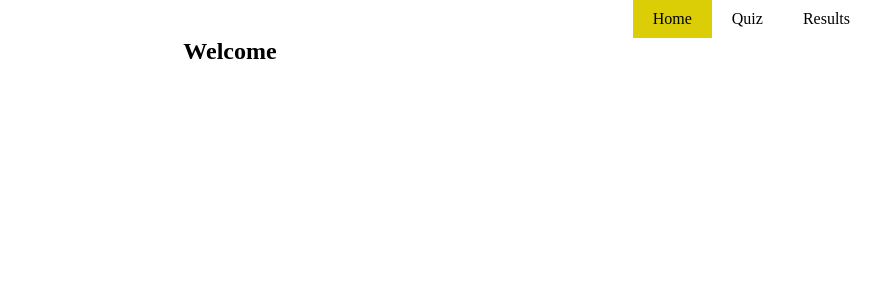
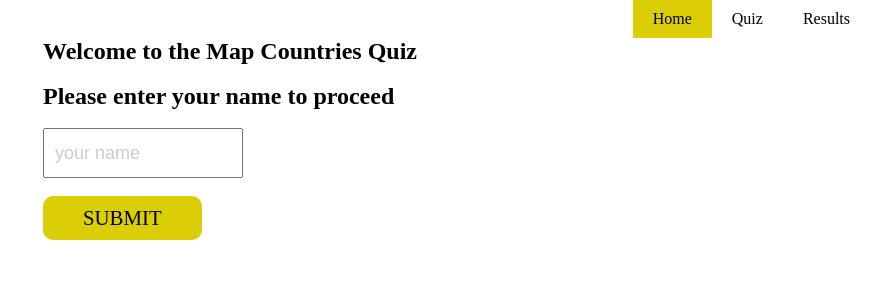
Before and after one commit to monika-stempniak/MapCountriesQuiz, a React app: page / in a window 1280 px wide. Shown: the top 300 px of the page, without its empty margins (410-1280 px from the left). Built offline with nearby package versions, Linux system fonts and the light colour scheme; the HTML template or start-up script is replaced by a standard one.

Commit message:
Extend Home component: add subtitle and form with input and button

```diff
--- a/src/js/scenes/Home.jsx
+++ b/src/js/scenes/Home.jsx
@@ -1,14 +1,63 @@
 // @flow
-import React from 'react'
+import * as React from 'react';
+import Header from '../components/Header'
+import Button from '../components/Button'
 
-const Home = () => {
-  return (
-    <section className="home">
-      <h1 className="home-title">
-        Welcome
-      </h1>
-    </section>
-  )
+type State = {
+  name: string,
+}
+
+type Props = {}
+
+class Home extends React.Component<Props, State> {
+  state = { name: '' }
+
+  handleChange = (e: SyntheticInputEvent<HTMLInputElement>) => {
+    (e.target: HTMLInputElement)
+    this.setState({ [e.target.name]: e.target.value })
+  }
+
+  handleSubmit = (e: SyntheticMouseEvent<HTMLButtonElement>) => {
+    e.preventDefault()
+  }
+
+  render() {
+    const { name } = this.state
+    return (
+      <section className="home">
+        <Header section="home">
+          Welcome to the Map Countries Quiz
+        </Header>
+        <br />
+        <h2>Please enter your name to proceed</h2>
+        <br />
+        <form>
+          <div>
+            <label htmlFor="name">
+              <input
+                type="text"
+                id="name"
+                className="home-input"
+                name="name"
+                onChange={this.handleChange}
+                value={name}
+                placeholder="your name"
+              />
+            </label>
+            <br />
+            <br />
+            <Button
+              htmlType="submit"
+              btnClass='btn btn-submit'
+              onSubmit={this.handleSubmit}
+            >
+              Submit
+            </Button>
+          </div>
+        </form>
+      </section>
+    )
+  }
 }
 
 export default Home
--- /dev/null
+++ b/src/scss/partials/_Home.scss
@@ -0,0 +1,35 @@
+.home {
+
+  .btn-submit {
+    @extend %btn;
+
+    &:hover {
+      @extend %btn-hover;
+    }
+  }
+
+  &-input {
+    width: 200px;
+    height: 50px;
+    font-size: 18px;
+    padding-left: 5px;
+  }
+
+}
+
+::-webkit-input-placeholder { /* Chrome/Opera/Safari */
+  color: $color-gray;
+  padding-left: 5px;
+}
+::-moz-placeholder { /* Firefox 19+ */
+  color: $color-gray;
+  padding-left: 5px;
+}
+:-ms-input-placeholder { /* IE 10+ */
+  color: $color-gray;
+  padding-left: 5px;
+}
+:-moz-placeholder { /* Firefox 18- */
+  color: $color-gray;
+  padding-left: 5px;
+}
--- a/src/scss/style.scss
+++ b/src/scss/style.scss
@@ -2,6 +2,7 @@
 @import 'partials/_variables.scss';
 @import 'partials/_AppWrapper.scss';
 @import 'partials/_Routing.scss';
+@import 'partials/_Home.scss';
 @import 'partials/_Quiz.scss';
 @import 'partials/_Topbar.scss';
 @import 'partials/_Header.scss';
```
